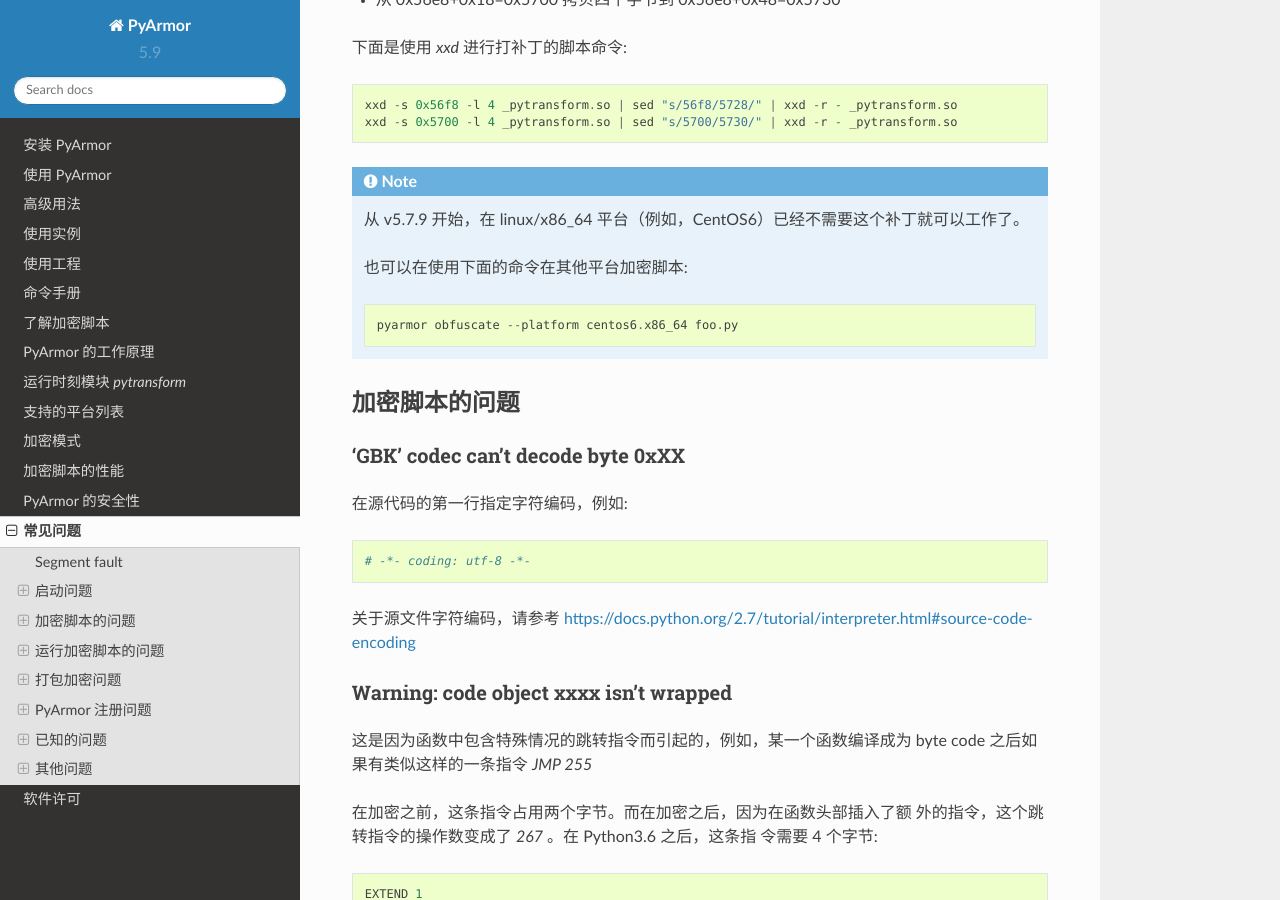
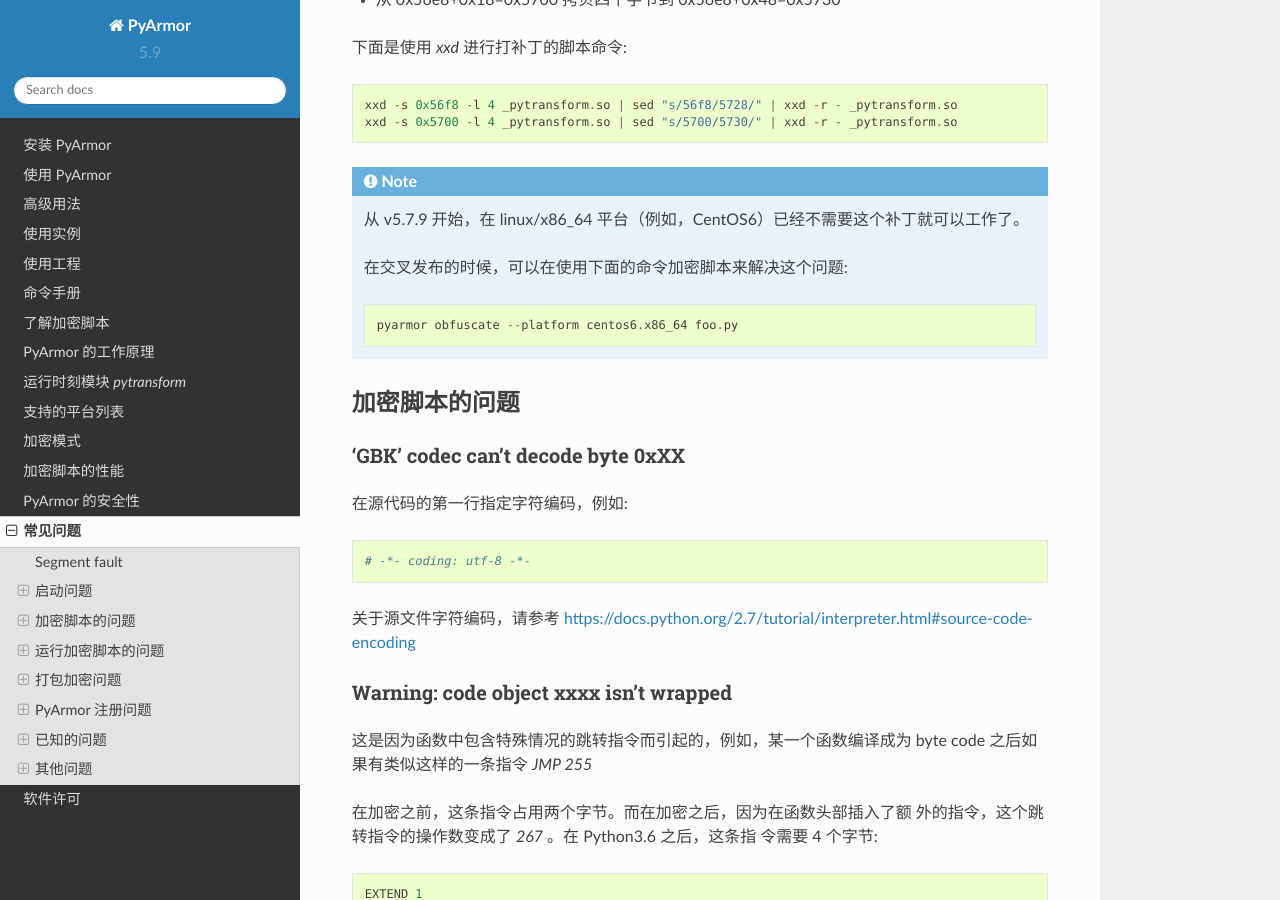
Before and after one commit to dashingsoft/pyarmor-docs-zh, a Sphinx documentation site: the page built from docs/questions.rst, in a window 1280 px wide and 900 px high, scrolled down 2502 px. Built offline with Sphinx 7.4.7 and the Read the Docs theme 2.0.0, drawn with Linux system fonts in a browser that asks for light colours.

Commit message:
Refine doc

```diff
--- a/docs/questions.rst
+++ b/docs/questions.rst
@@ -120,7 +120,7 @@
 
    从 v5.7.9 开始，在 linux/x86_64 平台（例如，CentOS6）已经不需要这个补丁就可以工作了。
 
-   也可以在使用下面的命令在其他平台加密脚本::
+   在交叉发布的时候，可以在使用下面的命令加密脚本来解决这个问题::
 
      pyarmor obfuscate --platform centos6.x86_64 foo.py
 
```
